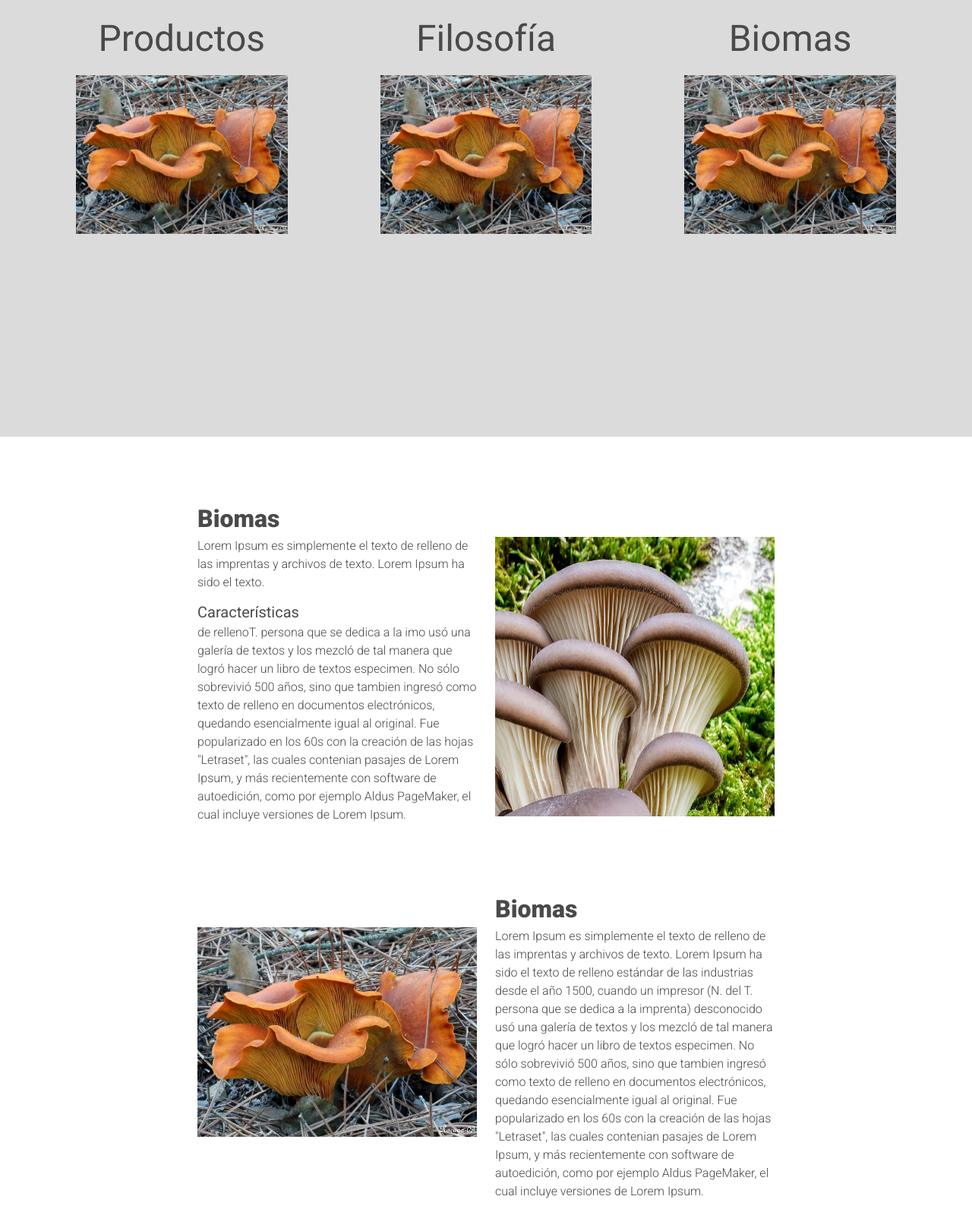
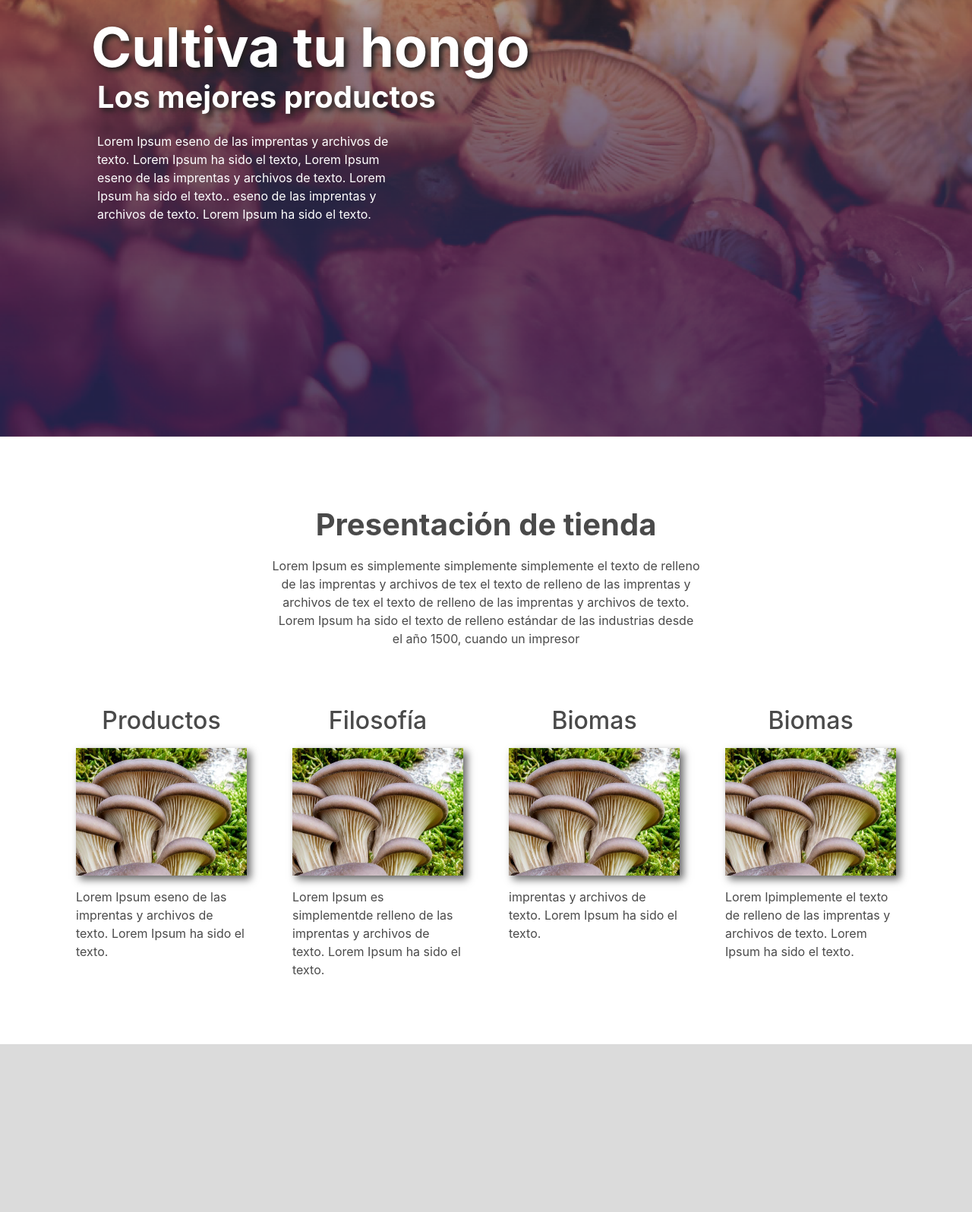
Before and after one commit to almogrote/landing-page, a website built with Vite: page src/index.html in a window 1280 px wide. Shown: the part 225-1821 px from the top of the page at 76% size. Built offline with nearby package versions, Linux system fonts and the light colour scheme.

Commit message:
(en proceso) quité las tipografías del css y empecé a maquetar el inicio de la landing

```diff
--- a/package.json
+++ b/package.json
@@ -22,6 +22,7 @@
   "keywords": [],
   "license": "ISC",
   "dependencies": {
+    "@fortawesome/fontawesome-free": "^5.15.3",
     "bulma": "^0.9.2"
   }
 }
--- a/src/index.css
+++ b/src/index.css
@@ -1,10 +1,20 @@
-/*todos los títulos usan Roboto pero con dos pesos diferentes, bold y medium*/
-h1, h2, h3 {
-    font-family: "Roboto";
+.shadow-image
+  {
+    box-shadow: 5px 5px 10px #666;
 }
 
-/*todos los párrafos usan Roboto light 300*/
-p {
-    font-family: "Roboto";
-    font-weight: 300;
+.full-screen-img {
+    background-image: url("./assets/images/imagen\ inicio\ landing.png");
+    background-size: cover;
 }
+
+.big-title {
+    font-size: 450%;
+    text-shadow: 4px 4px 7px rgb(31, 31, 31);
+}
+
+.big-subtitle {
+    margin-top: -1.5%;
+    font-size: 250%;
+    text-shadow: 4px 4px 7px rgb(31, 31, 31);
+}
--- a/src/index.html
+++ b/src/index.html
@@ -11,6 +11,72 @@
 </head>
 <body>
 
+  <!--initial view-->
+  <section class="full-screen-img hero is-fullheight has-text-white">
+    <div class="hero-body">
+      <div class="container">
+        <h1 class="big-title has-text-weight-bold ml-6 pl-2">Cultiva tu hongo</h1>
+        <h1 class="big-subtitle has-text-weight-bold ml-6 pl-4">Los mejores productos</h1>
+        <div class="container">
+          <div class="columns">
+            <div class="column is-5 mb-6">
+              <p class="mt-4 has-text-left ml-6 pl-4">Lorem Ipsum eseno de las imprentas y archivos de texto.
+                Lorem Ipsum ha sido el texto, Lorem Ipsum eseno de las imprentas y
+                archivos de texto. Lorem Ipsum ha sido el texto.. eseno de las imprentas y
+                archivos de texto. Lorem Ipsum ha sido el texto.</p>
+            </div>
+          </div>
+        </div>
+      </div>
+    </div>
+  </section>
+
+
+
+  <!--store presentation-->
+  <section class="hero is-fullheight">
+    <div class="hero-body">
+      <div class="container">
+        <div class="columns">
+          <div class="column is-offset-3 is-6 mb-6">
+            <h1 class="is-size-2 has-text-weight-bold has-text-centered mb-3">Presentación de tienda</h1>
+            <p class="has-text-centered">Lorem Ipsum es simplemente  simplemente  simplemente el texto de relleno de las imprentas y archivos de tex el texto de relleno de las imprentas y archivos de tex el texto de relleno de las imprentas y archivos de texto. Lorem Ipsum ha sido el texto de relleno estándar de las industrias desde el año 1500, cuando un impresor</p>
+          </div>
+        </div>
+        <!--store presentation images with text-->
+        <div class="columns mx-5">
+          <div class="column pr-6">
+            <h1 class="is-size-3 has-text-weight-medium has-text-centered mb-3">Productos</h1>
+            <figure class="shadow-image image is-4by3">
+              <img src="./assets/images/seta.jpg">
+            </figure>
+            <p class="mt-4">Lorem Ipsum eseno de las imprentas y archivos de texto. Lorem Ipsum ha sido el texto.</p>
+          </div>
+          <div class="column">
+            <h1 class="is-size-3 has-text-weight-medium has-text-centered mb-3">Filosofía</h1>
+            <figure class="shadow-image image is-4by3">
+              <img src="./assets/images/seta.jpg">
+            </figure>
+            <p class="mt-4">Lorem Ipsum es simplementde relleno de las imprentas y archivos de texto. Lorem Ipsum ha sido el texto.</p>
+          </div>
+          <div class="column pl-6">
+            <h1 class="is-size-3 has-text-weight-medium has-text-centered mb-3">Biomas</h1>
+            <figure class="shadow-image image is-4by3">
+              <img src="./assets/images/seta.jpg">
+            </figure>
+            <p class="mt-4"> imprentas y archivos de texto. Lorem Ipsum ha sido el texto.</p>
+          </div>
+          <div class="column pl-6">
+            <h1 class="is-size-3 has-text-weight-medium has-text-centered mb-3">Biomas</h1>
+            <figure class="shadow-image image is-4by3">
+              <img src="./assets/images/seta.jpg">
+            </figure>
+            <p class="mt-4">Lorem Ipimplemente el texto de relleno de las imprentas y archivos de texto. Lorem Ipsum ha sido el texto.</p>
+          </div>
+        </div>
+      </div>
+    </div>
+  </section>
 
 
   <!--section nav-->
@@ -19,21 +85,21 @@
       <div class="container">
         <div class="columns mb-4">
           <div class="column pl-6">
-            <h1 class="is-size-1 has-text-weight-medium has-text-centered mb-3">Productos</h1>
-            <figure class="image is-4by3">
-              <img src="./assets/images/seta2.jpg">
+            <h1 class="is-size-2 has-text-weight-medium has-text-centered mb-3">Productos</h1>
+            <figure class="shadow-image image is-4by3">
+              <img src="./assets/images/seta.jpg">
             </figure>
           </div>
           <div class="column is-offset-1">
-            <h1 class="is-size-1 has-text-weight-medium has-text-centered mb-3">Filosofía</h1>
-            <figure class="image is-4by3">
-              <img src="./assets/images/seta2.jpg">
+            <h1 class="is-size-2 has-text-weight-medium has-text-centered mb-3">Filosofía</h1>
+            <figure class="shadow-image image is-4by3">
+              <img src="./assets/images/seta.jpg">
             </figure>
           </div>
           <div class="column is-offset-1 pr-6">
-            <h1 class="is-size-1 has-text-weight-medium has-text-centered mb-3">Biomas</h1>
-            <figure class="image is-4by3">
-              <img src="./assets/images/seta2.jpg">
+            <h1 class="is-size-2 has-text-weight-medium has-text-centered mb-3">Biomas</h1>
+            <figure class="shadow-image image is-4by3">
+              <img src="./assets/images/seta.jpg">
             </figure>
           </div>
         </div>
@@ -48,28 +114,28 @@
       <!--for text-->
       <div class="columns mt-5">
         <div class="column is-offset-2 is-4">
-          <h1 class="is-size-3 has-text-weight-bold">Biomas</h1>
+          <h3 class="is-size-3 has-text-weight-bold">Biomas</h3>
           <p>Lorem Ipsum es simplemente el texto de relleno de las imprentas y archivos de texto. Lorem Ipsum ha sido el texto.</p>
           <h3 class="is-size-5 has-text-weight-medium pt-3">Características</h3>
           <p>de rellenoT. persona que se dedica a la imo usó una galería de textos y los mezcló de tal manera que logró hacer un libro de textos especimen. No sólo sobrevivió 500 años, sino que tambien ingresó como texto de relleno en documentos electrónicos, quedando esencialmente igual al original. Fue popularizado en los 60s con la creación de las hojas "Letraset", las cuales contenian pasajes de Lorem Ipsum, y más recientemente con software de autoedición, como por ejemplo Aldus PageMaker, el cual incluye versiones de Lorem Ipsum.</p>
         </div>
         <!--for img-->
         <div class="column is-4">
-          <figure class="image is-square mt-6">
-            <img src="./assets/images/seta.jpg">
+          <figure class="image is-4by3 mt-5">
+            <img src="./assets/images/seta1.png">
           </figure>
         </div>
       </div>
       <!--for next img-->
-      <div class="columns mt-6 mb-6 pt-4">
+      <div class="columns mt-6 mb-6">
         <div class="column is-4 is-offset-2">
-          <figure class="image is-4by3 mt-6">
-            <img src="./assets/images/seta2.jpg">
+          <figure class="image is-4by3 mt-5">
+            <img src="./assets/images/seta1.png">
           </figure>
         </div>
         <!--for next text-->
         <div class="column is-4">
-          <h1 class="is-size-3 has-text-weight-bold">Biomas</h1>
+          <h3 class="is-size-3 has-text-weight-bold">Biomas</h3>
           <p>Lorem Ipsum es simplemente el texto de relleno de las imprentas y archivos de texto. Lorem Ipsum ha sido el texto de relleno estándar de las industrias desde el año 1500, cuando un impresor (N. del T. persona que se dedica a la imprenta) desconocido usó una galería de textos y los mezcló de tal manera que logró hacer un libro de textos especimen. No sólo sobrevivió 500 años, sino que tambien ingresó como texto de relleno en documentos electrónicos, quedando esencialmente igual al original. Fue popularizado en los 60s con la creación de las hojas "Letraset", las cuales contenian pasajes de Lorem Ipsum, y más recientemente con software de autoedición, como por ejemplo Aldus PageMaker, el cual incluye versiones de Lorem Ipsum.</p>
         </div>
       </div>
@@ -83,21 +149,21 @@
       <div class="columns pr-6 pl-6" >
         <!--Information-->
         <div class="column is-one-fifth">
-          <h1 class="is-size-5 has-text-weight-bold">Biomas</h1>
+          <h5 class="is-size-5 has-text-weight-bold">Biomas</h5>
           <p>tenemos las mejores tiendas</p>
           <p>tenemos las mejores</p>
           <p>tenemostiendas</p>
           <p>tenemos las mejores tiendas</p>
         </div>
         <div class="column is-one-fifth">
-          <h1 class="is-size-5 has-text-weight-bold">Tienda</h1>
+          <h5 class="is-size-5 has-text-weight-bold">Tienda</h5>
           <p>tenemos mejores tiendas</p>
           <p>tenemos las mejores tiendas</p>
           <p>tenemos las mejores tiendas</p>
           <p>tenemos iendas</p>
         </div>
         <div class="column is-one-fifth">
-          <h1 class="is-size-5 has-text-weight-bold">Locales</h1>
+          <h5 class="is-size-5 has-text-weight-bold">Locales</h5>
           <p>tenemoss tiendas</p>
           <p>tenemos las tiendas</p>
           <p>tenemos las mejores tiendas</p>
@@ -105,7 +171,9 @@
         </div>
         <!--Social media icons-->
         <div class="column is-offset-3 is-one-fifth">
-          <span>Facebook</span>
+          <span class="icon">
+            <i class="fab fa-instagram"></i>
+          </span>
           <span>Twiteer</span>
           <span>Insta</span>
         </div>
--- a/src/sass/bulma.scss
+++ b/src/sass/bulma.scss
@@ -8,5 +8,5 @@
 @import url('https://fonts.googleapis.com/css2?family=Merienda:wght@400;700&display=swap');
 
 //variables principales
-$family_roboto: "Roboto", sans-serif;
-$family_merienda: "Merienda", cursive;
+$family-sans-serif: "Roboto", sans-serif;
+$family-secondary: "Merienda";
```
Also changed, not shown: src/assets/images/imagen inicio landing.png (added), src/assets/images/seta1.png (added), src/assets/images/seta2.jpg (deleted), 5 other files.
